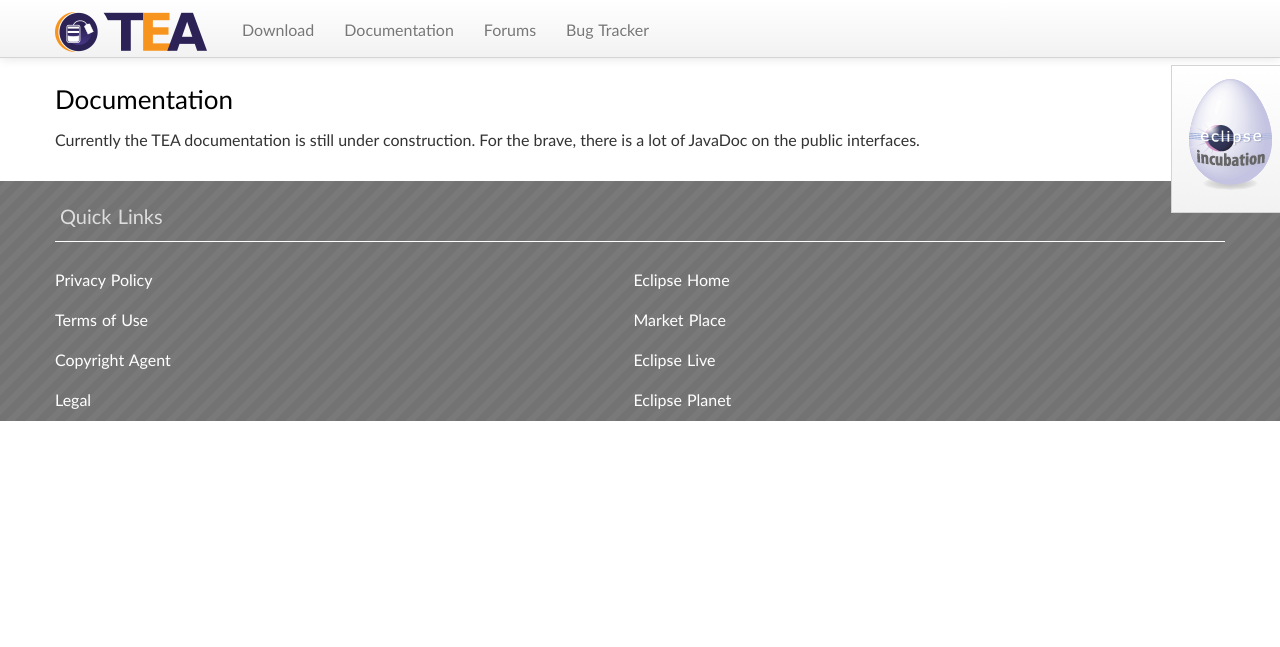
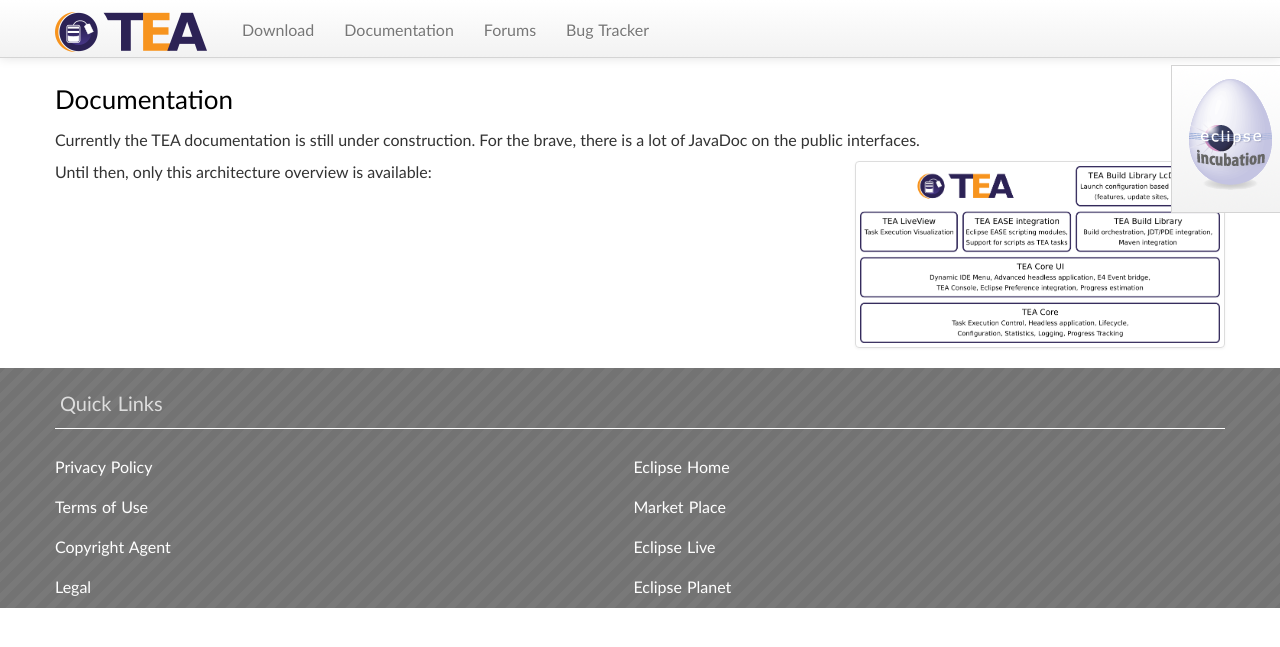
Before and after one commit to eclipse-tea/tea-website, a PHP site: page /documentation/index.html in a window 1280 px wide. Shown: the top 647 px of the page. Run offline with PHP 8.4, Linux system fonts and the light colour scheme; some libraries are stand-ins or nearby versions.

Commit message:
Update documentation page
Change-Id: I82a4e2b9afcf7c2ff53e9ef0e3b583e3ad524846
Signed-off-by: Markus Duft <markus.duft@ssi-schaefer.com>

```diff
--- a/css/style.css
+++ b/css/style.css
@@ -86,6 +86,10 @@ h5 {
 img {
 	max-width: 100%;
 	height: auto;
+}
+
+.modal-lg {
+	width: 900px;
 }
 
 em {
--- a/documentation/index.html
+++ b/documentation/index.html
@@ -50,7 +50,7 @@
 
 </header>
 
-<img style="position: fixed; top: 0; right: 0; margin-top: 65px; z-index:1000; border: 0; " src="images/incubation.png"/>
+<img style="position: fixed; top: 0; right: 0; margin-top: 65px; z-index:1000; border: 0; " src="/tea/images/incubation.png"/>
 
 <div id="page">
 	<div class="container">
@@ -60,6 +60,29 @@
 				<p>
 					Currently the TEA documentation is still under construction. For the brave, there is a lot of JavaDoc on the public interfaces.
 				</p>
+			</div>
+		</div>
+		<div id="tea-arch" class="modal fade" tabindex="-1" role="dialog">
+			<div class="modal-dialog">
+				<div class="modal-content">
+					<div class="modal-header">
+						<button type="button" class="close" data-dismiss="modal">&times;</button>
+        				<h3 class="modal-title">TEA Architecture Overview</h3>
+					</div>
+					<div class="modal-body">
+						<img class="img-responsive" src="images/tea-arch.png"/>
+					</div>
+				</div>
+			</div>
+		</div>
+		<div class="row">
+			<div class="span8">
+				<p>
+					Until then, only this architecture overview is available:<br>
+				</p>
+			</div>
+			<div class="span4">
+				<a class="thumbnail" href="#" data-toggle='modal' data-target='#tea-arch'><img src="images/tea-arch.png" alt="TEA Architecture Overview"/></a>
 			</div>
 		</div>
 	</div>
```
Also changed, not shown: documentation/images/tea-arch.png (added).
